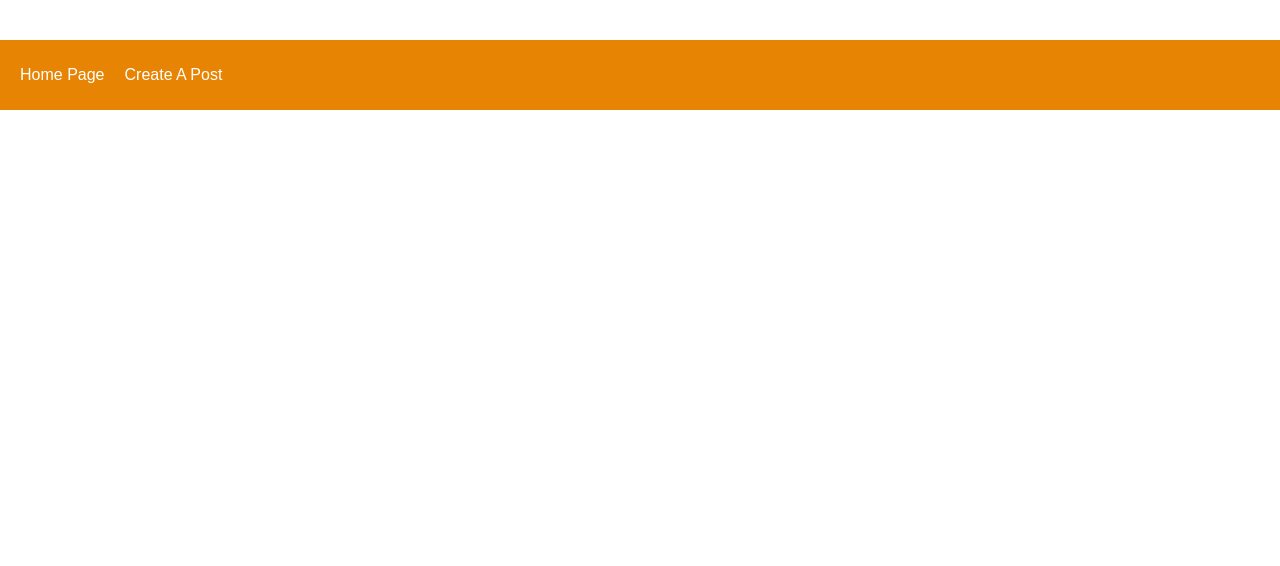
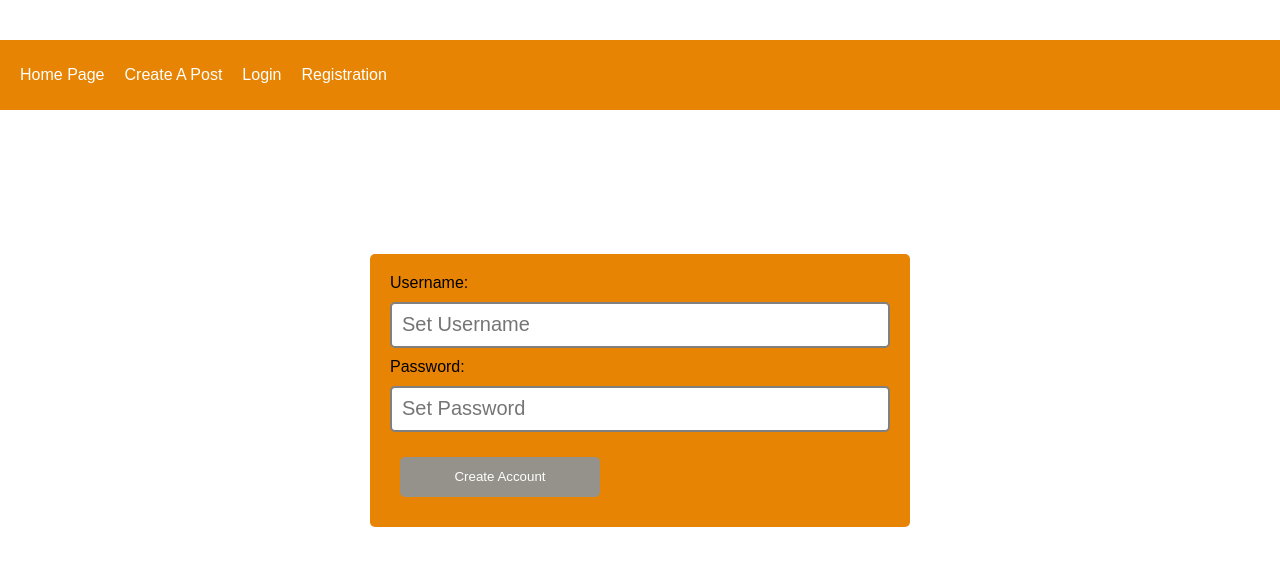
Before and after one commit to RylandAdams/PostaGram_Social_Media, a React (Create React App) app in the folder client/: page /registration in a window 1280 px wide. Shown: the top 566 px of the page. Built offline with nearby package versions, Linux system fonts and the light colour scheme.

Commit message:
login and user create temp ui

```diff
--- a/client/src/App.js
+++ b/client/src/App.js
@@ -4,6 +4,8 @@
 import Home from './pages/Home';
 import CreatePost from './pages/CreatePost';
 import Post from './pages/Post';
+import Registration from './pages/Registration';
+import Login from './pages/Login';
 
 function App() {
 	return (
@@ -12,6 +14,8 @@
 				<div className='navbar'>
 					<Link to='/'> Home Page </Link>
 					<Link to='/createpost'> Create A Post </Link>
+					<Link to='/login'> Login </Link>
+					<Link to='/registration'> Registration </Link>
 					<Link to='/post/:id'></Link>
 				</div>
 				<Routes>
@@ -19,6 +23,16 @@
 						path='/'
 						exact
 						element={<Home />}
+					/>
+					<Route
+						path='/registration'
+						exact
+						element={<Registration />}
+					/>
+					<Route
+						path='/login'
+						exact
+						element={<Login />}
 					/>
 					<Route
 						path='/createpost'
--- /dev/null
+++ b/client/src/pages/Login.js
@@ -0,0 +1,36 @@
+import React, { useState } from 'react';
+import axios from 'axios';
+
+function Login() {
+	const [username, setUsername] = useState('');
+	const [password, setPassword] = useState('');
+
+	const login = () => {
+		const data = { username: username, password: password };
+		axios
+			.post('http://localhost:3001/auth/login', data)
+			.then((response) => {
+				console.log(response.data);
+			});
+	};
+
+	return (
+		<div>
+			<input
+				type='text'
+				onChange={(event) => {
+					setUsername(event.target.value);
+				}}
+			/>
+			<input
+				type='password'
+				onChange={(event) => {
+					setPassword(event.target.value);
+				}}
+			/>
+			<button onClick={login}> LOGIN </button>
+		</div>
+	);
+}
+
+export default Login;
--- /dev/null
+++ b/client/src/pages/Registration.js
@@ -0,0 +1,67 @@
+import React from 'react';
+
+import { Formik, Form, Field, ErrorMessage } from 'formik';
+import * as Yup from 'yup';
+import axios from 'axios';
+import { useNavigate } from 'react-router-dom';
+
+function Registration() {
+	let navigate = useNavigate();
+
+	const initialValues = {
+		username: '',
+		password: '',
+	};
+
+	const validationSchema = Yup.object().shape({
+		username: Yup.string().min(3).max(15).required(),
+		password: Yup.string().min(4).max(25).required(),
+	});
+
+	const onSubmit = (data) => {
+		axios.post('http://localhost:3001/auth', data).then((response) => {
+			console.log(data);
+			// navigate('/');
+		});
+	};
+
+	return (
+		<div className='createPostPage'>
+			<Formik
+				initialValues={initialValues}
+				onSubmit={onSubmit}
+				validationSchema={validationSchema}
+			>
+				<Form className='formContainer'>
+					<label>Username:</label>
+					<ErrorMessage
+						name='username'
+						component='span'
+					/>
+					<Field
+						autoComplete='off'
+						id='inputCreatePost'
+						name='username'
+						placeholder='Set Username'
+					/>
+					<label>Password:</label>
+					<ErrorMessage
+						name='password'
+						component='span'
+					/>
+					<Field
+						autoComplete='off'
+						type='password'
+						id='inputCreatePost'
+						name='password'
+						placeholder='Set Password'
+					/>
+
+					<button type='submit'> Create Account </button>
+				</Form>
+			</Formik>
+		</div>
+	);
+}
+
+export default Registration;
```
